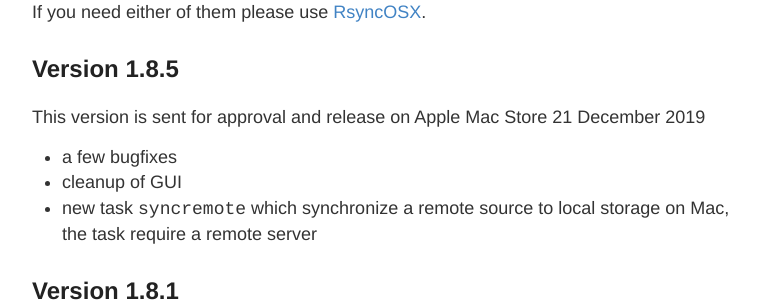
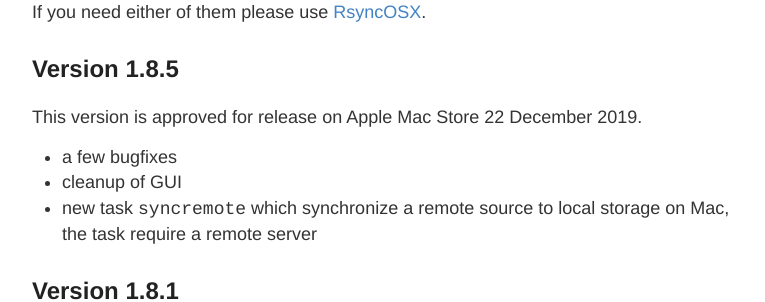
Before and after one commit to d2s/Documentation, a Jekyll site: the page built from _posts/2018-04-10-RsyncGUIChangelog.md, in a window 1280 px wide and 900 px high, scrolled down 1059 px. Shown: the part 153-455 px from the top of the window, without its empty margins (248-1013 px from the left). Built offline with Jekyll 4.4.1, drawn with Linux system fonts in a browser that asks for light colours.

Commit message:
Update 2018-04-10-RsyncGUIChangelog.md

```diff
--- a/_posts/2018-04-10-RsyncGUIChangelog.md
+++ b/_posts/2018-04-10-RsyncGUIChangelog.md
@@ -27,7 +27,7 @@ If you need either of them please use [RsyncOSX](https://github.com/rsyncOSX/Rsy
 
 ## Version 1.8.5
 
-This version is sent for approval and release on Apple Mac Store 21 December 2019
+This version is approved for release on Apple Mac Store 22 December 2019.
 
 - a few bugfixes
 - cleanup of GUI
```
